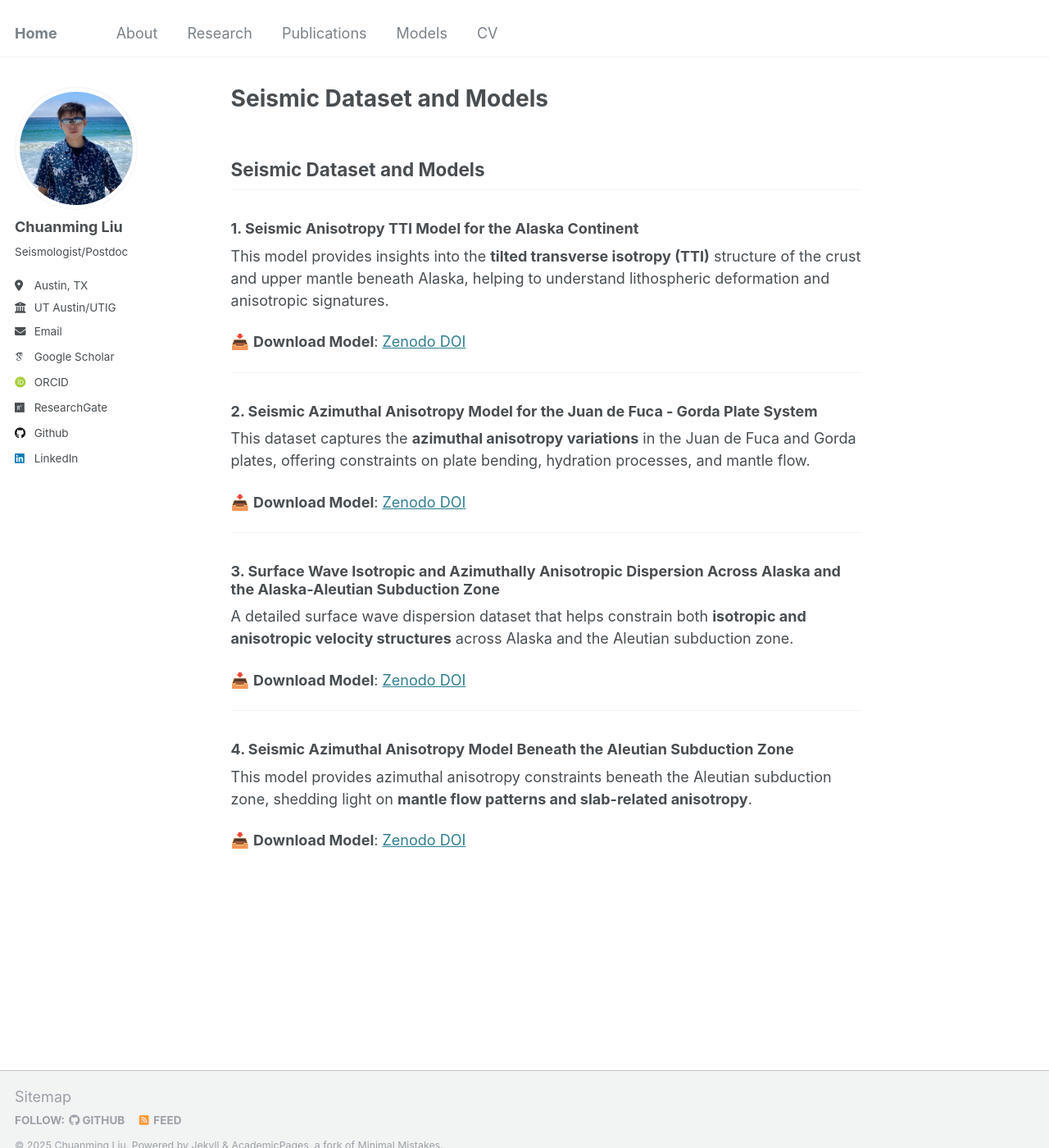
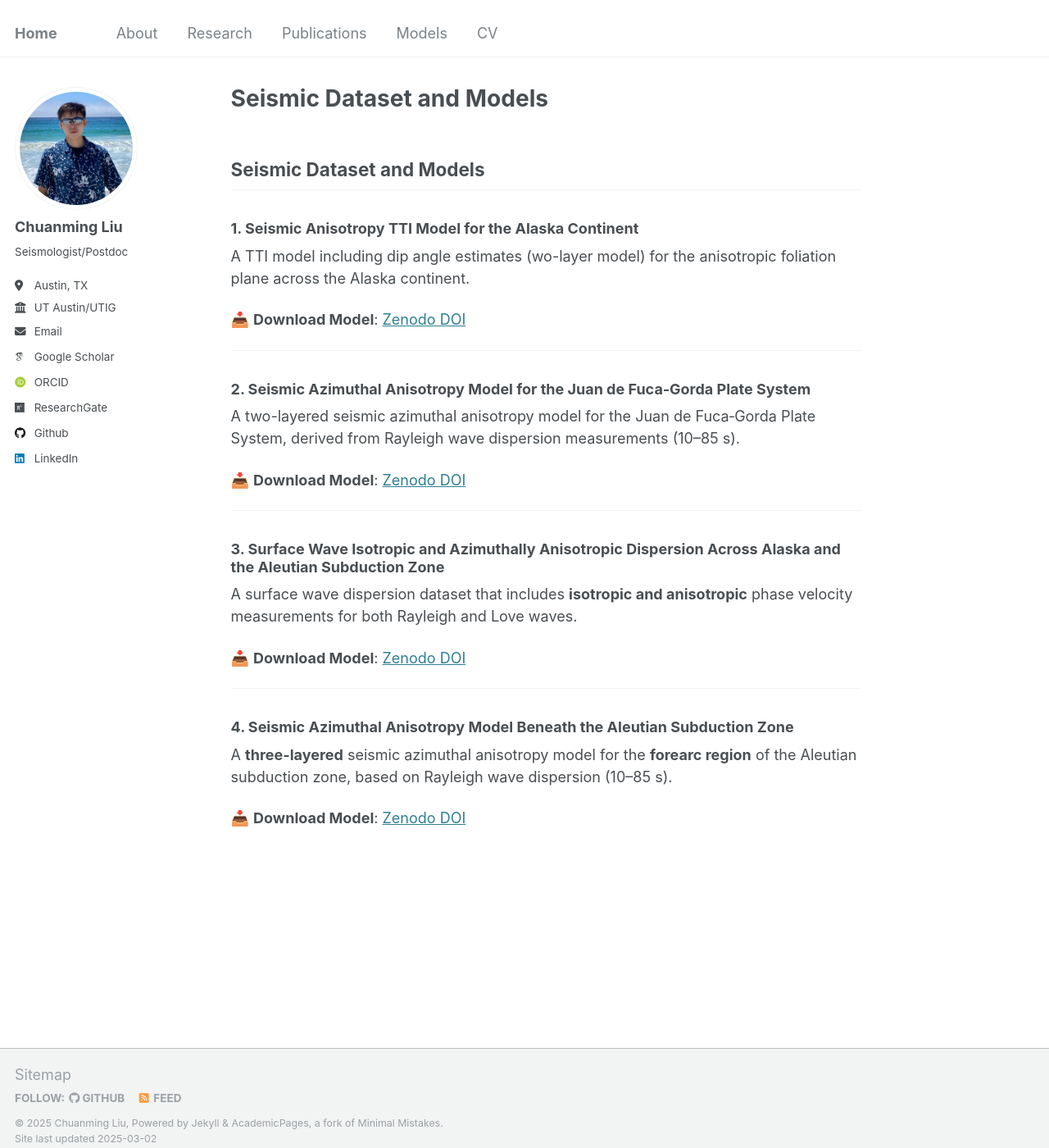
Before and after one commit to Chuanming-Liu/Chuanming-Liu.github.io, a Jekyll site: the page built from _pages/models.md, in a window 1280 px wide and 1400 px high. Shown: the whole window at 82% size. Built offline with Jekyll 4.4.1, drawn with Linux system fonts in a browser that asks for light colours; some web fonts are replaced.

Commit message:
add models

```diff
--- a/_pages/models.md
+++ b/_pages/models.md
@@ -8,27 +8,27 @@ author_profile: true
 ## Seismic Dataset and Models
 
 ### **1. Seismic Anisotropy TTI Model for the Alaska Continent**
-This model provides insights into the **tilted transverse isotropy (TTI)** structure of the crust and upper mantle beneath Alaska, helping to understand lithospheric deformation and anisotropic signatures.
+A TTI model including dip angle estimates (wo-layer model) for the anisotropic foliation plane across the Alaska continent.
 
 📥 **Download Model**: [Zenodo DOI](https://zenodo.org/records/10723710)
 
 ---
 
-### **2. Seismic Azimuthal Anisotropy Model for the Juan de Fuca ‐ Gorda Plate System**
-This dataset captures the **azimuthal anisotropy variations** in the Juan de Fuca and Gorda plates, offering constraints on plate bending, hydration processes, and mantle flow.
+### **2. Seismic Azimuthal Anisotropy Model for the Juan de Fuca‐Gorda Plate System**
+A two-layered seismic azimuthal anisotropy model for the Juan de Fuca‐Gorda Plate System, derived from Rayleigh wave dispersion measurements (10–85 s).
 
 📥 **Download Model**: [Zenodo DOI](https://zenodo.org/records/14031390)
 
 ---
 
-### **3. Surface Wave Isotropic and Azimuthally Anisotropic Dispersion Across Alaska and the Alaska-Aleutian Subduction Zone**
-A detailed surface wave dispersion dataset that helps constrain both **isotropic and anisotropic velocity structures** across Alaska and the Aleutian subduction zone.
+### **3. Surface Wave Isotropic and Azimuthally Anisotropic Dispersion Across Alaska and the Aleutian Subduction Zone**
+A surface wave dispersion dataset that includes **isotropic and anisotropic** phase velocity measurements for both Rayleigh and Love waves.
 
 📥 **Download Model**: [Zenodo DOI](https://zenodo.org/records/10976561)
 
 ---
 
 ### **4. Seismic Azimuthal Anisotropy Model Beneath the Aleutian Subduction Zone**
-This model provides azimuthal anisotropy constraints beneath the Aleutian subduction zone, shedding light on **mantle flow patterns and slab-related anisotropy**.
+A **three-layered** seismic azimuthal anisotropy model for the **forearc region** of the Aleutian subduction zone, based on Rayleigh wave dispersion (10–85 s).
 
 📥 **Download Model**: [Zenodo DOI](https://zenodo.org/records/10975885)
```
